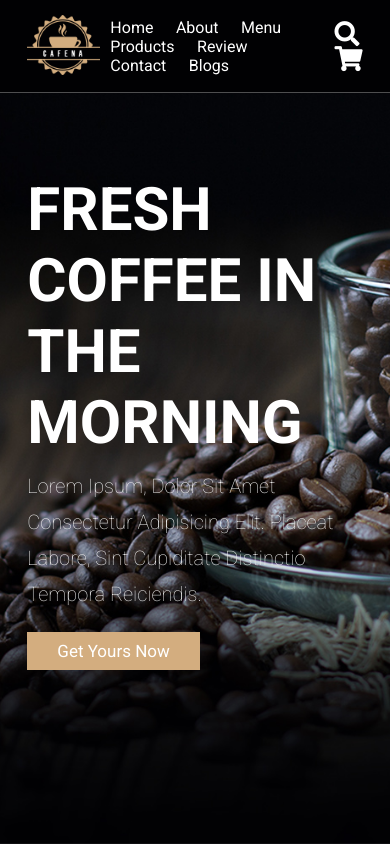
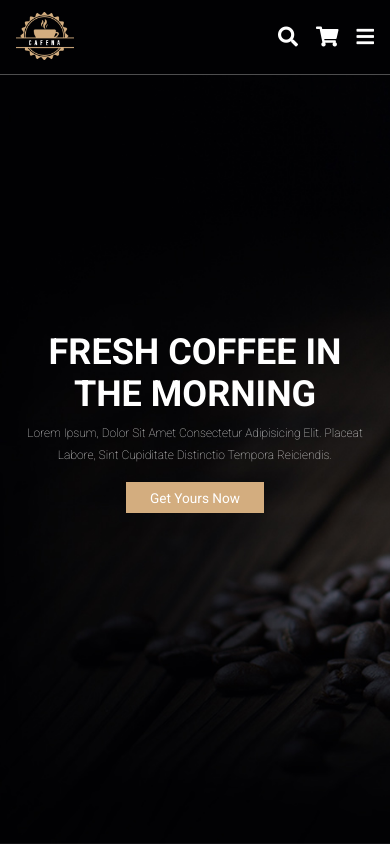
Before and after one commit to fariben06/Coffee-enjoyment, a plain HTML site: page index.html in a window 390 px wide. Shown: the top 844 px of the page. Drawn offline with Linux system fonts and the light colour scheme.

Commit message:
media queries

```diff
--- a/css/style.css
+++ b/css/style.css
@@ -564,3 +564,79 @@ section {
 .footer .credit span {
     color: var(--main-color);
 }
+
+
+/*****
+media queries
+*****/
+@media (max-width:991px) {
+
+    html {
+        font-size: 55%;
+    }
+
+    .header {
+        padding: 1.5rem 2rem;
+    }
+
+    section {
+        padding: 2rem;
+    }
+
+}
+
+@media (max-width:768px) {
+
+    #menu-btn {
+        display: inline-block;
+    }
+
+    .header .navbar {
+        position: absolute;
+        top: 100%;
+        right: -100%;
+        background: #fff;
+        width: 30rem;
+        height: calc(100vh - 9.5rem);
+    }
+
+    .header .navbar.active {
+        right: 0;
+    }
+
+    .header .navbar a {
+        color: var(--black);
+        display: block;
+        margin: 1.5rem;
+        padding: .5rem;
+        font-size: 2rem;
+    }
+
+    .header .search-form {
+        width: 90%;
+        right: 2rem;
+    }
+
+    .home {
+        background-position: left;
+        justify-content: center;
+        text-align: center;
+    }
+
+    .home .content h3 {
+        font-size: 4.5rem;
+    }
+
+    .home .content p {
+        font-size: 1.5rem;
+    }
+
+}
+
+@media (max-width:450px) {
+
+    html {
+        font-size: 50%;
+    }
+
+}
```
